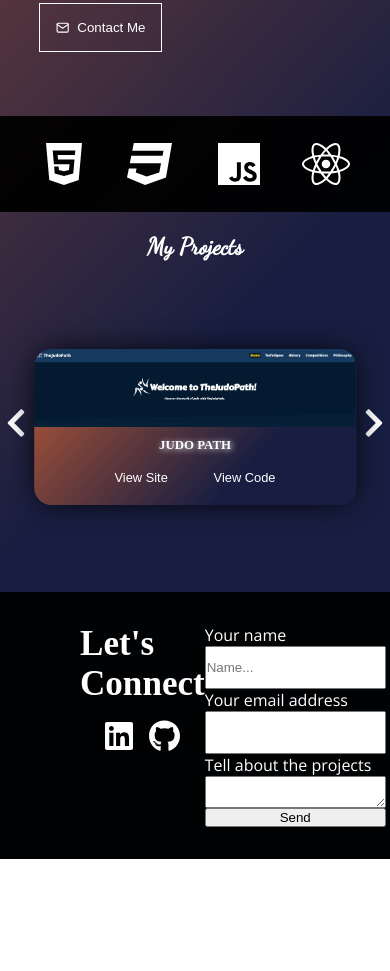
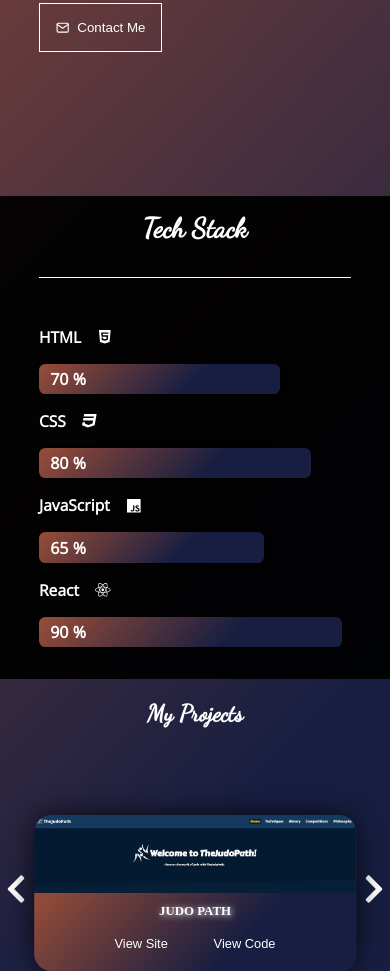
Before and after one commit to Rydwan94/PortfolioWebsite, a React app: page / in a window 390 px wide. Shown: the part 635-1606 px from the top of the page. Before the commit the page ends 1494 px from the top, so only its background shows below. Built offline with nearby package versions, Linux system fonts and the light colour scheme; some packages are replaced by stand-ins of ours; grey boxes are pictures that could not be loaded; a web font is replaced by a local one.

Commit message:
feat: footer feature and added technology stack

```diff
--- a/src/components/Footer/Footer.jsx
+++ b/src/components/Footer/Footer.jsx
@@ -1,16 +1,38 @@
 import EmailForm from "./subComponents/EmailForm";
 
-import '../../css/Footer.css'
+import "../../css/Footer.css";
 import FooterDescription from "./subComponents/FooterDescription";
-
+import { useContext, useEffect, useState } from "react";
+import { Context } from "../../context/context";
 
 const Footer = () => {
+  const { footerRef } = useContext(Context);
+
+  const [isVisible, setIsVisible] = useState(false);
+
+  useEffect(() => {
+    const handleScroll = () => {
+      const elementRect = footerRef.current.getBoundingClientRect();
+      const elementIsVisible = elementRect.top < window.innerHeight;
+      setIsVisible(elementIsVisible);
+    };
+
+    window.addEventListener("scroll", handleScroll);
+
+    return () => window.removeEventListener("scroll", handleScroll);
+  }, [footerRef]);
+
   return (
-    <footer>
-      <FooterDescription />
-      <EmailForm />
+    <footer ref={footerRef}>
+      <section className="mainFooterContent">
+        <FooterDescription isVisible={isVisible} />
+        <EmailForm isVisible={isVisible} />
+      </section>
+      <section className="rights">
+        &copy; 2023 <span>Rydwan94</span> | All Reserved.
+      </section>
     </footer>
-   );
-}
+  );
+};
 
 export default Footer;
--- a/src/components/Footer/subComponents/EmailForm.jsx
+++ b/src/components/Footer/subComponents/EmailForm.jsx
@@ -1,10 +1,9 @@
 import React, { useState } from 'react';
+import { FaArrowRight } from 'react-icons/fa';
+import emailjs from 'emailjs-com';
+import '../../../css/EmailForm.css';
 
-import '../../../css/EmailForm.css'
-
-import emailjs from 'emailjs-com';
-
-const EmailForm = () => {
+const EmailForm = ({isVisible}) => {
   const [name, setName] = useState('');
   const [email, setEmail] = useState('');
   const [message, setMessage] = useState('');
@@ -32,20 +31,22 @@ const EmailForm = () => {
   const handleMessage = e => setMessage(e.target.value);
 
   return (
-      <form className='emailForm' onSubmit={handleOnSubmit}>
+    <form className={isVisible ? "emailForm" : "hiddenEmailForm"} onSubmit={handleOnSubmit}>
       <label>
         Your name
         <input type="text" name="name" placeholder="Name..." value={name} onChange={handleName} />
       </label>
       <label>
         Your email address
-          <input type="email" name="to_name" value={email} onChange={handleEmail} />
+        <input type="email" name="to_name" value={email} onChange={handleEmail} placeholder='Email...' />
       </label>
       <label>
         Tell about the projects
-        <textarea name="message" value={message} onChange={handleMessage}></textarea>
+        <textarea name="message" value={message} onChange={handleMessage} placeholder='Description...'></textarea>
       </label>
-        <button type="submit">Send</button>
+      <button type="submit">
+        Send <FaArrowRight />
+      </button>
     </form>
   );
 };
--- a/src/components/Footer/subComponents/FooterDescription.jsx
+++ b/src/components/Footer/subComponents/FooterDescription.jsx
@@ -3,15 +3,15 @@ import '../../../css/FooterDescription.css';
 import { FontAwesomeIcon } from '@fortawesome/react-fontawesome';
 import { faLinkedin, faGithub } from '@fortawesome/free-brands-svg-icons';
 
-const FooterDescription = () => {
+const FooterDescription = ({isVisible}) => {
   return (
-    <div className="footerDescription">
+    <div className={isVisible ? "footerDescription" : "hiddenFooterDescription"}>
       <h2>Let's <br/>Connect</h2>
       <section>
         <a href="https://www.linkedin.com/in/your-linkedin-profile" target="_blank" rel="noopener noreferrer">
           <FontAwesomeIcon icon={faLinkedin} size="2x" />
         </a>
-        <a href="https://github.com/your-github-profile" target="_blank" rel="noopener noreferrer">
+        <a href="https://github.com/Rydwan94" target="_blank" rel="noopener noreferrer">
           <FontAwesomeIcon icon={faGithub} size="2x" />
         </a>
       </section>
--- a/src/components/Header/Header.jsx
+++ b/src/components/Header/Header.jsx
@@ -3,18 +3,16 @@ import "../../css/Header.css";
 import { Context } from "../../context/context";
 
 const Header = () => {
-
-  const {myProjectsRef} = useContext(Context);
-
-
-
-
+  const { myProjectsRef, footerRef } = useContext(Context);
 
   const [isMenuOpen, setIsMenuOpen] = useState(false);
   const toggleMenu = () => setIsMenuOpen(!isMenuOpen);
   const hideMenu = (ref) => {
     ref.current.scrollIntoView();
+    setIsMenuOpen(false)
   };
+
+
 
   return (
     <header className="headerNavigation">
@@ -33,7 +31,7 @@ const Header = () => {
         <ul>
           <li onClick={hideMenu}>About</li>
           <li onClick={() => hideMenu(myProjectsRef)}>Projects</li>
-          <li onClick={hideMenu}>Get In Touch</li>
+          <li onClick={() => hideMenu(footerRef)}>Get In Touch</li>
         </ul>
       </nav>
     </header>
--- a/src/components/Main/Main.jsx
+++ b/src/components/Main/Main.jsx
@@ -1,17 +1,16 @@
-import '../../css/Main.css'
-import DescriptionContainer from './SubComponents/DescriptionContainer';
-import MyProjectsContainer from './SubComponents/MyProjectsContainer';
-import TechIconsContainer from './SubComponents/TechIconsContainer';
-
+import "../../css/Main.css";
+import DescriptionContainer from "./SubComponents/DescriptionContainer";
+import MyProjectsContainer from "./SubComponents/MyProjectsContainer";
+import ProgressBarContainer from "./SubComponents/ProgressBarContainer";
 
 const Main = () => {
-    return (
-        <main className='mainContainer'>
-            <DescriptionContainer />
-            <TechIconsContainer />
-            <MyProjectsContainer />
-        </main>
-     );
-}
+  return (
+    <main className="mainContainer">
+      <DescriptionContainer />
+      <ProgressBarContainer />
+      <MyProjectsContainer />
+    </main>
+  );
+};
 
 export default Main;
--- a/src/components/Main/SubComponents/MyProjectsContainer.jsx
+++ b/src/components/Main/SubComponents/MyProjectsContainer.jsx
@@ -41,7 +41,7 @@ const MyProjectsContainer = () => {
   useEffect(() => {
     const handleScroll = () => {
       const elementRect = myProjectsRef.current.getBoundingClientRect();
-      const elementIsVisible = elementRect.top < window.innerHeight && elementRect.bottom >= 0;
+      const elementIsVisible = elementRect.top < window.innerHeight
       setIsVisible(elementIsVisible);
     };
 
--- /dev/null
+++ b/src/components/Main/SubComponents/ProgressBarContainer.jsx
@@ -0,0 +1,19 @@
+import { FaJs, FaHtml5, FaCss3, FaReact } from 'react-icons/fa';
+
+import '../../../css/TechStackContainer.css'
+import SingleProgressBar from "./SingleProgressBar";
+
+const TechStackContainer = () => {
+
+  return (
+    <div className="techStackContainer">
+        <h2 className='techStackTitle'>Tech Stack</h2>
+      <SingleProgressBar techName={"HTML"} techIcon={<FaHtml5 className="tech-icon" />} width={70} />
+      <SingleProgressBar techName={"CSS"} techIcon={<FaCss3 className="tech-icon" />} width={80} />
+      <SingleProgressBar techName={"JavaScript"} techIcon={<FaJs className="tech-icon" />} width={65}/>
+      <SingleProgressBar techName={"React"} techIcon={<FaReact className="tech-icon" />} width={90} />
+    </div>
+  );
+};
+
+export default TechStackContainer;
--- /dev/null
+++ b/src/components/Main/SubComponents/SingleProgressBar.jsx
@@ -0,0 +1,31 @@
+import { useEffect, useState} from "react";
+
+
+import '../../../css/SingleProgressBar.css'
+
+const SingleProgressBar = ({techName, techIcon, width}) => {
+
+    const [progress, setProgress] = useState(0)
+
+    useEffect(() => {
+      const Interval = setInterval(() => {
+        if (progress < width) {
+          setProgress(progress + 1);
+        } else {
+          clearInterval(Interval);
+        }
+      }, .2);
+
+      return () => clearInterval(Interval);
+    },[progress] );
+
+
+  return (
+      <section className="singleProgressBar">
+        <h3>{techName} {techIcon}</h3>
+        <div style={{width : `${progress }%`}}>{progress} %</div>
+      </section>
+  );
+};
+
+export default SingleProgressBar;
--- a/src/components/Main/SubComponents/TechIconsContainer.jsx
+++ /dev/null
@@ -1,17 +0,0 @@
-import '../../../css/TechIconsContainer.css'
-
-import { FaJs, FaHtml5, FaCss3, FaReact } from 'react-icons/fa';
-
-
-const TechIconsContainer = () => {
-    return (
-        <div className='TechIconsContainer'>
-            <FaHtml5 className="tech-icon" />
-            <FaCss3 className="tech-icon" />
-            <FaJs className="tech-icon" />
-            <FaReact className="tech-icon" />
-        </div>
-     );
-}
-
-export default TechIconsContainer;
--- a/src/context/context.js
+++ b/src/context/context.js
@@ -6,7 +6,8 @@ export const Context = createContext()
 const RefProvider = ({children}) => {
 
     const Refs = {
-        myProjectsRef: useRef()
+        myProjectsRef: useRef(),
+        footerRef: useRef()
     }
 
     return (
--- a/src/css/App.css
+++ b/src/css/App.css
@@ -7,7 +7,7 @@
   --secondFont-family: 'Open Sans', sans-serif;
   --font-size: 16px; /* Rozmiar czcionki bazowy */
   --bg-color: linear-gradient(134deg, #984D38 0%, #181E41 63.29%); /* Kolor tła */
-  --second-bg-color: #2F3634;
+  --second-bg-color: #1d1f1e;
   --border-radius: .7rem; /* Promień zaokrąglenia */
 }
 
--- a/src/css/EmailForm.css
+++ b/src/css/EmailForm.css
@@ -1,16 +1,116 @@
+.hiddenEmailForm {
+    transform: translateX(20px);
+    opacity: 0;
+}
+
 .emailForm {
     display: flex;
     flex-direction: column;
     justify-content: space-evenly;
+    flex-basis: 35%;
+    padding-left: 1rem;
+    opacity: 1;
+    transform: translateX(0);
+    transition: transform 2s, opacity 2s ease-in-out;
 }
 
 .emailForm label {
     display: flex;
     flex-direction: column;
-    font-family: var(--secondFont-family);
+    font-size: 1.6vw;
+    padding-bottom: 1rem;
 }
 
 .emailForm input {
+    padding: 1rem;
+    font-size: .8vw;
+    border-radius: .5rem;
+    color: #fff;
     outline: none;
-    height: 10vw;
+    border: none;
+    background: var(--second-bg-color);
+    transition: border 1s;
 }
+
+.emailForm input::placeholder {
+    color: #fff;
+    font-family: 'Poppins', sans-serif;
+}
+
+.emailForm input:focus {
+    border: 1px solid #fff;
+}
+
+.emailForm textarea {
+    padding: 1rem;
+    border-radius: .5rem;
+    color: #fff;
+    outline: none;
+    background: var(--second-bg-color);
+    border: none;
+    height: 4vw;
+}
+
+.emailForm textarea::placeholder{
+    color: #fff;
+    font-family: 'Poppins', sans-serif;
+}
+
+.emailForm textarea:focus {
+    border: 1px solid #fff;
+}
+
+.emailForm button {
+    display: flex;
+    justify-content: flex-start;
+    align-items: center;
+    width: auto;
+    border: none;
+    color: #984D38;
+    font-size: 1.5vw;
+    font-family: 'Poppins', sans-serif;
+    cursor: pointer;
+    background: none;
+}
+
+.emailForm button svg {
+    transform: translateX(10%);
+    transition: transform 1s;
+}
+
+.emailForm button:hover svg {
+    transform: translateX(100%);
+}
+
+
+@media (max-width: 1200px) {
+    .emailForm {
+
+    }
+  }
+
+@media (max-width:768px){
+
+    .emailForm label {
+        display: flex;
+        flex-direction: column;
+        align-items: center;
+        font-size: 3vw;
+
+    }
+    .emailForm input {
+        width: 92%;
+        font-size: .6rem;
+    }
+
+    .emailForm textarea {
+        height: 10vw;
+        width: 92%;
+    }
+
+    .emailForm button {
+        font-size: 4vw;
+        width: 100%;
+        align-self: center;
+    }
+}
--- a/src/css/FirstContainer.css
+++ b/src/css/FirstContainer.css
@@ -4,7 +4,7 @@
     display: flex;
     justify-content: space-between;
     width: 80%;
-    margin-bottom: 4rem;
+    margin-bottom: 9rem;
 }
 
 .imgContainer {
--- a/src/css/Footer.css
+++ b/src/css/Footer.css
@@ -1,7 +1,43 @@
+@import url('https://fonts.googleapis.com/css2?family=Poppins:wght@500&display=swap');
+
 footer {
     display: flex;
-    justify-content: space-between;
-    padding: 2rem 5rem;
-    color: var(--primary-color);
+    flex-direction: column;
     background-color: var(--secondary-color);
 }
+
+
+.mainFooterContent{
+    display: flex;
+    justify-content: space-between;
+    padding: 3rem 20rem;
+    font-family: 'Poppins', sans-serif;
+    color: var(--primary-color);
+    transition: transform 1s;
+}
+
+.rights {
+    color: rgba(255, 255, 255, 0.50);
+    font-weight: 400;
+    align-self: center;
+    padding: 2rem 0;
+}
+
+.rights span {
+    color: #984D38;
+    font-weight: 500;
+}
+
+@media (max-width: 1200px) {
+    .mainFooterContent {
+      justify-content: center;
+    }
+    }
+
+@media (max-width: 768px) {
+ .mainFooterContent {
+    display: flex;
+    flex-direction: column;
+    padding: 1rem 3rem;
+ }
+}
--- a/src/css/FooterDescription.css
+++ b/src/css/FooterDescription.css
@@ -1,18 +1,68 @@
+
+.hiddenFooterDescription {
+  transform: translateX(-20px);
+  opacity: 0;
+}
+
 .footerDescription {
   display: flex;
   flex-direction: column;
+  border-right: 1px solid #fff;
+  flex-basis: 65%;
+  opacity: 1;
+  transform: translateX(0);
+  transition: transform 2s, opacity 2s ease-in-out;
 }
 .footerDescription h2 {
-  font-family: "Handjet", cursive;
-  font-size: 9vw;
+  font-size: 5vw;
   margin-bottom: 1rem;
 }
 
+
 .footerDescription section {
-  align-self: center;
+  align-self: start;
 }
 
 .footerDescription section svg {
     padding: 0 .5rem;
     color: var(--primary-color);
+    transition: transform .5s, filter .4s;
+    font-size: 2vw;
 }
+
+.footerDescription section svg:hover {
+  transform: translateY(-5px) scale(1.2);
+  filter: drop-shadow(0 0 0.75 #fff);
+}
+
+
+@media (max-width:768px){
+  .footerDescription {
+    display: flex;
+    flex-direction: column;
+    align-items: center;
+    margin-bottom: 2rem;
+    padding-bottom: .5rem;
+    border-right: none;
+    border-bottom: 1px solid #fff;
+  }
+
+  .footerDescription h2 {
+    margin: 0;
+    font-size: 10vw;
+  }
+
+  .footerDescription section {
+    align-self: center;
+  }
+
+  .footerDescription section svg {
+    font-size: 4vw;
+  }
+}
+
+@media (max-width: 1200px) {
+  .footerDescription {
+    padding-right: 2rem;
+  }
+}
--- a/src/css/MyProjectsContainer.css
+++ b/src/css/MyProjectsContainer.css
@@ -13,13 +13,13 @@
   padding: 2rem;
   opacity: 1;
   transform: translateX(0);
-  transition: transform 2s, opacity 2s;
+  transition: transform 1s, opacity 1s;
 }
 
 .title {
   margin-bottom: 4rem;
   font-family: var(--mainFont-family);
-  font-size: 5vw;
+  font-size: 7vw;
 }
 
 .carouselSection {
--- /dev/null
+++ b/src/css/SingleProgressBar.css
@@ -0,0 +1,46 @@
+.singleProgressBar {
+    display: flex;
+    flex-direction: column;
+    align-items: flex-start;
+    margin-bottom: 1rem;
+    width: 60%;
+  }
+
+  .singleProgressBar h3 {
+    display: flex;
+    align-items: center;
+    font-size: 1.6vw !important;
+    margin-bottom: 1rem;
+    font-size: 16px;
+  }
+
+  .singleProgressBar h3 svg {
+    padding-left: 1rem;
+  }
+
+
+  .singleProgressBar div {
+    display: flex;
+    align-items: center;
+    padding: .7rem;
+    font-weight: 600;
+    height: 2vw;
+    width: 0%; /* Początkowa szerokość paska postępu */
+    background: var(--bg-color);
+    border-radius: .4rem;
+    box-shadow: 0 0 4px 1px black;
+    transition: width 2s ease-in-out;
+  }
+
+  @media (max-width:768px) {
+    .singleProgressBar {
+        width: 80%;
+    }
+
+    .singleProgressBar h3 {
+        font-size: 4vw !important;
+    }
+    .singleProgressBar div {
+
+    }
+  }
--- a/src/css/TechIconsContainer.css
+++ /dev/null
@@ -1,18 +0,0 @@
-.TechIconsContainer {
-    display: flex;
-    justify-content: space-evenly;
-    width: 100%;
-    background-color: var(--secondary-color);
-    padding: 1.5rem 0;
-    margin-bottom: 4rem;
-}
-
-.TechIconsContainer svg {
-    font-size: 3rem;
-}
-
-@media (max-width: 768px) {
-    .TechIconsContainer {
-        margin: 0;
-    }
-}
--- /dev/null
+++ b/src/css/TechStackContainer.css
@@ -0,0 +1,32 @@
+.techStackContainer {
+  display: flex;
+  flex-direction: column;
+  align-items: center;
+  background-color: var(--secondary-color);
+  padding: 2rem 0;
+  margin-bottom: 7rem;
+  width: 100%;
+}
+
+.techStackTitle {
+  text-align: center;
+  font-size: 5vw;
+  font-family: var(--mainFont-family);
+  margin-bottom: 5rem;
+  padding-bottom: 2rem;
+  width: 60%;
+  border-bottom: 1px solid white;
+}
+
+@media (max-width: 768px) {
+  .techStackTitle {
+    font-size: 7vw;
+    margin-bottom: 3rem ;
+    width: 80%;
+
+  }
+  .techStackContainer {
+    padding: 1rem 0;
+    margin: 0;
+  }
+}
```
Lines whose indentation alone changed are shown as unchanged.
